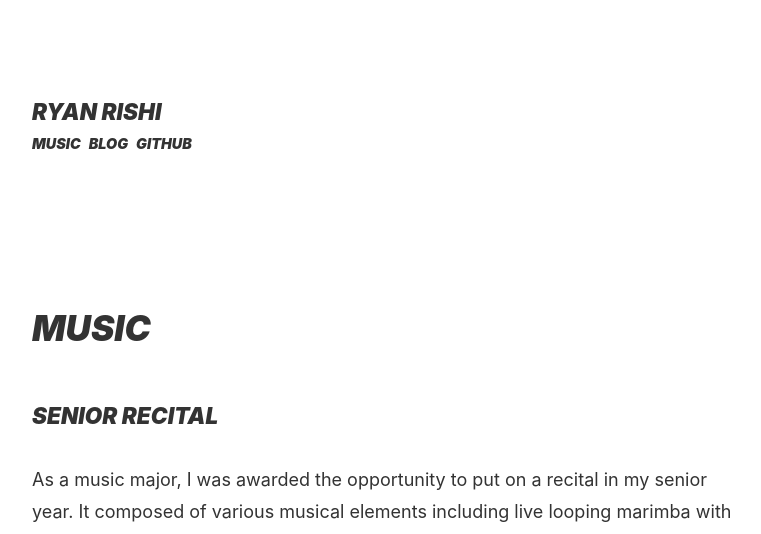
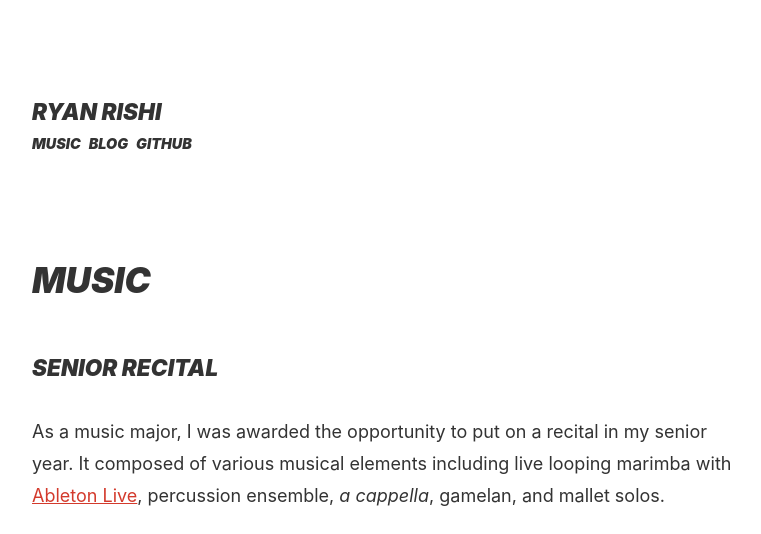
Before and after one commit to ryanrishi/ryanrishi.com, a Jekyll site: the page built from music.html, in a window 1280 px wide. Shown: the top 534 px of the page, without its empty margins (258-1019 px from the left). Built offline with Jekyll 4.4.1, drawn with Linux system fonts in a browser that asks for light colours.

Commit message:
use .mt-0 for no margin-top

```diff
--- a/_sass/_post.scss
+++ b/_sass/_post.scss
@@ -3,7 +3,7 @@
 }
 
 .post-title {
-  margin-top: 0;
+  @extend .mt-0;
 }
 
 .post-link {
--- a/_sass/global.scss
+++ b/_sass/global.scss
@@ -136,3 +136,8 @@ figure {
 figcaption {
   font-size: $fz / $type-scale / $type-scale;
 }
+
+.mt-0 {
+  // borrowed from https://getbootstrap.com/docs/4.0/utilities/spacing/
+  margin-top: 0;
+}
--- a/music.html
+++ b/music.html
@@ -2,7 +2,7 @@
 layout: default
 ---
 
-<h1>Music</h1>
+<h1 class="mt-0">Music</h1>
 
 <h3>Senior Recital</h3>
 <p>As a music major, I was awarded the opportunity to put on a recital in my senior year. It composed of various musical elements including live looping marimba with <a href="https://www.ableton.com/">Ableton Live</a>, percussion ensemble, <em>a cappella</em>, gamelan, and mallet solos.</p>
```
